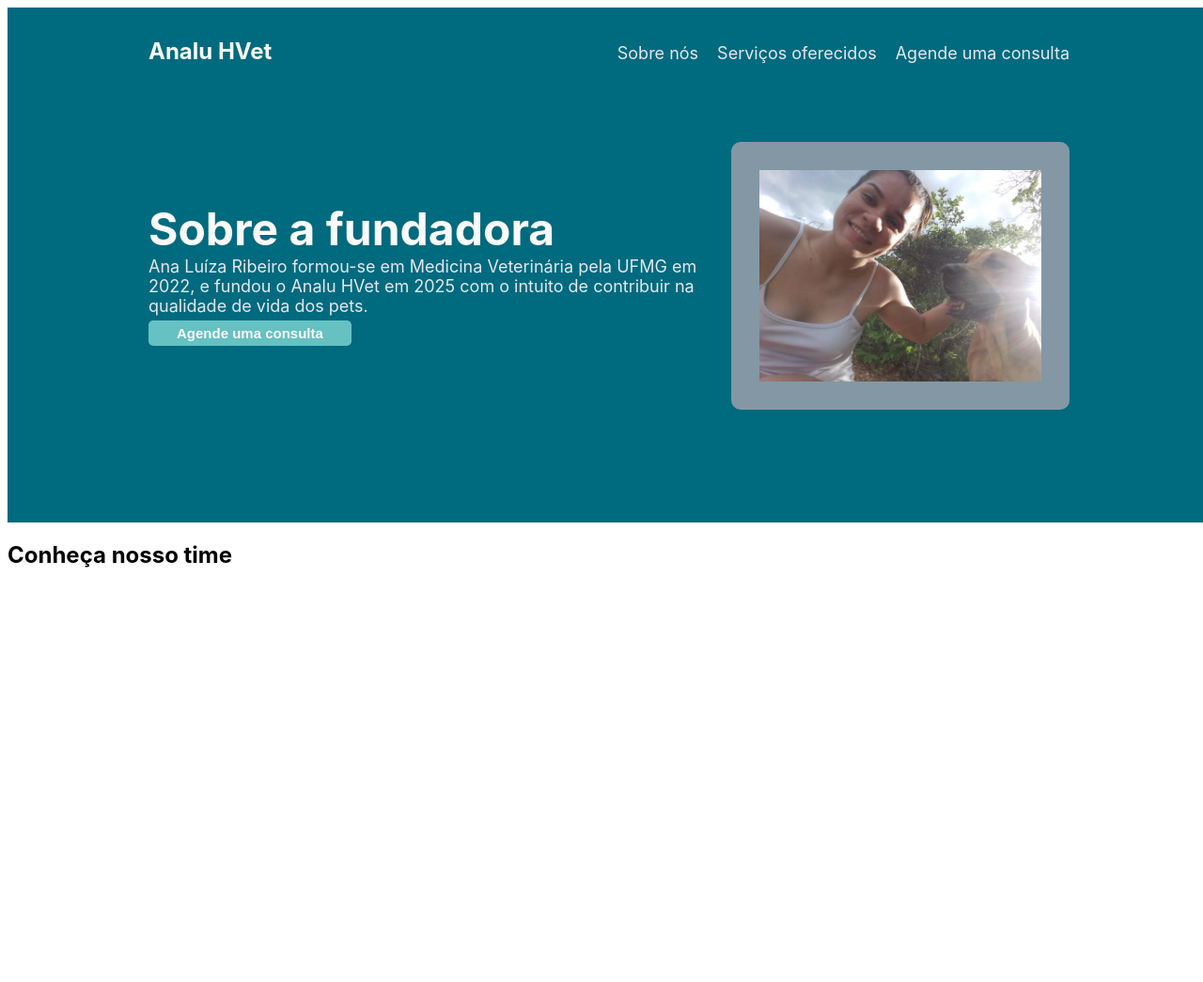
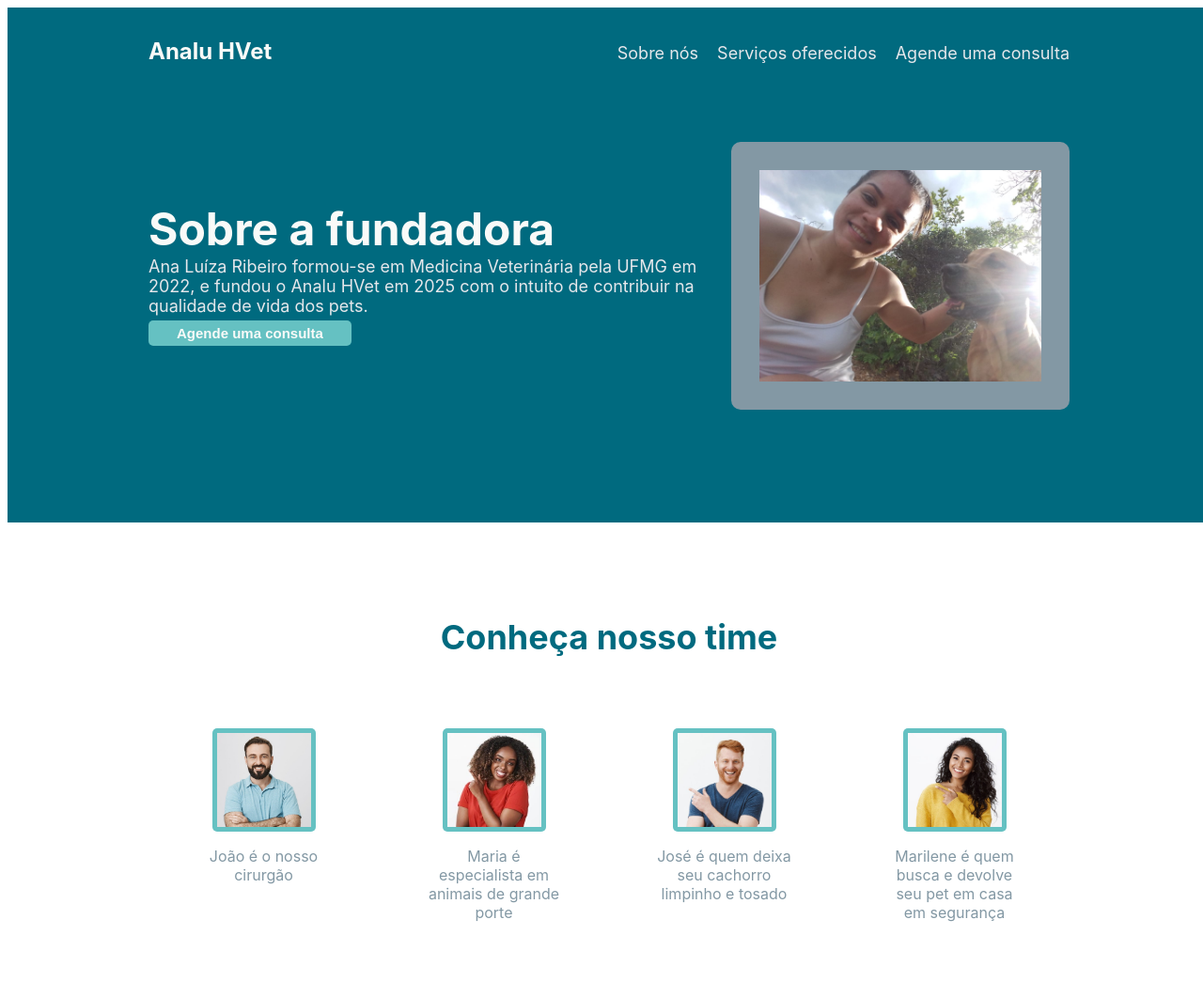
Before and after one commit to everton-leite/first-website, a plain HTML site: page index.html in a window 1280 px wide. Shown: the whole page at 94% size. Before the commit the page ends 816 px from the top, so only its background shows below. Drawn offline with Linux system fonts and the light colour scheme.

Commit message:
team section created

```diff
--- a/index.html
+++ b/index.html
@@ -24,7 +24,27 @@
                 <img src="img/Nalu.jpeg" alt="this is a placeholder for an image">
             </div>
         </div>
-        <div class="team">
+        <div class="team-section">
             <h2 class="team">Conheça nosso time</h2>
+            <div class="team-components">
+                <div class="person 1">
+                    <img src="img/joao.jpeg" alt="João">
+                    <p>João é o nosso cirurgão</p>
+                </div>
+                <div class="person 2">
+                    <img src="img/maria.jpeg" alt="Maria">
+                    <p>Maria é especialista em animais de grande porte</p>
+                </div>
+                <div class="person 3">
+                    <img src="img/jose.jpeg" alt="José">
+                    <p>José é quem deixa seu cachorro limpinho e tosado</p>
+                </div>
+                <div class="person 4">
+                    <img src="img/marilene.jpeg" alt="Marilene">
+                    <p>Marilene é quem busca e devolve seu pet em casa em segurança</p>
+                </div>
+                    </div>
+                </div>
+            </div>
         </div>
     </body>
--- a/style/style.css
+++ b/style/style.css
@@ -88,3 +88,42 @@ button a{
     font-size: 15px;
     font-weight: bold;
 }
+
+.team-section {
+    padding: 70px 150px 70px;
+}
+
+.team-section h2 {
+    background-color: #ffffff;
+    text-align: center;
+    color: #006a7f;
+    font-size: 36px;
+    font-weight: bold;
+}
+
+.team-components img {
+    width: 100px;
+    height: 100px;
+    padding: 5px;
+    background-color: #65c1c2;
+    border-radius: 5px;
+}
+
+.team-components {
+    display: flex;
+    justify-content: space-around;
+    padding: 25px 0;
+}
+
+.person {
+    display: flex;
+    flex-direction: column;
+    align-items: center;
+    padding: 20px;
+    width: 150px;
+}
+
+.person p {
+    text-align: center;
+    color: #8398a4;
+}
```
